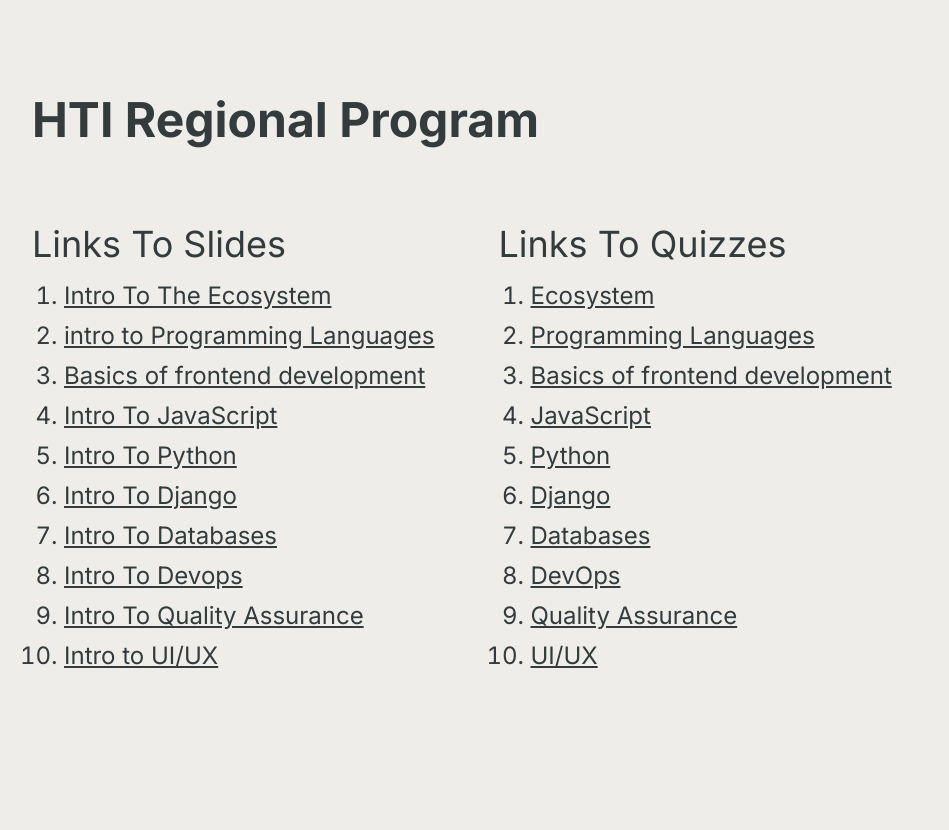
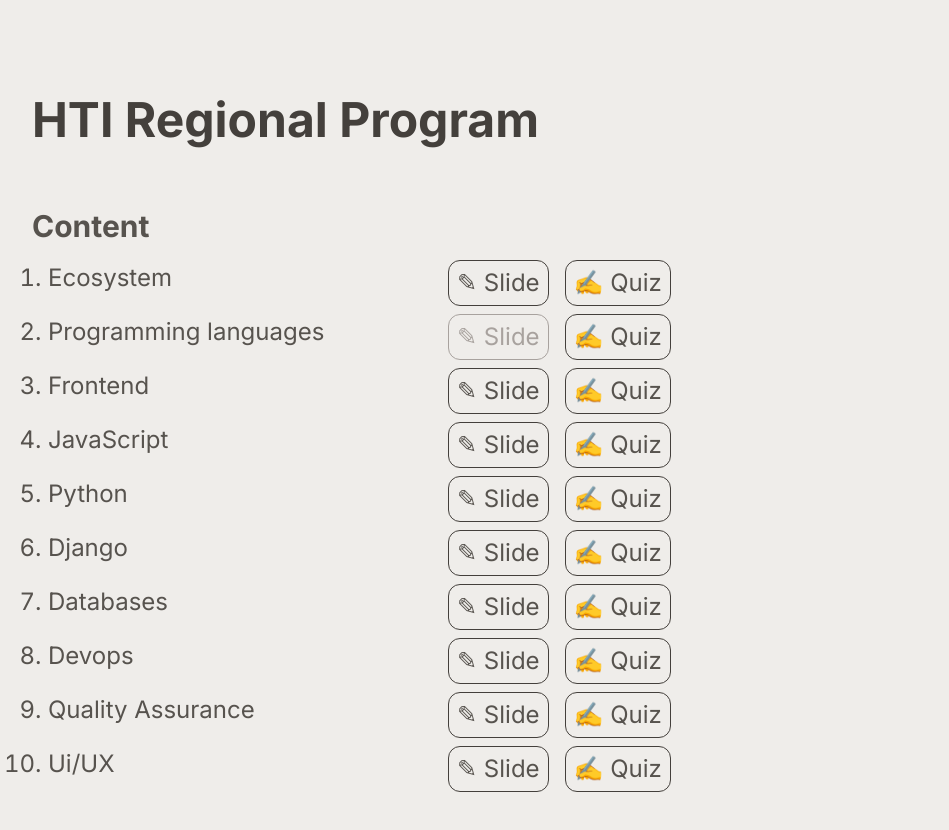
Before and after one commit to sabovyan/aca_intro_js, a Next.js app: page / in a window 1280 px wide. Shown: the whole page, without its empty margins (0-949 px from the left). Before the commit the page ends 800 px from the top, so only its background shows below. Built offline with nearby package versions, Linux system fonts and the light colour scheme.

Commit message:
redesign main content

```diff
--- a/app/components/H1.tsx
+++ b/app/components/H1.tsx
@@ -5,7 +5,7 @@ export function H1({
   ...props
 }: DetailedHTMLProps<HTMLAttributes<HTMLHeadingElement>, HTMLHeadingElement>) {
   return (
-    <h1 {...props} className="text-5xl font-bold my-16">
+    <h1 {...props} className="text-5xl font-bold my-16 text-stone-700">
       {children}
     </h1>
   );
--- /dev/null
+++ b/app/page.css
@@ -0,0 +1,3 @@
+.main-nav {
+  font-size: clamp(1rem, 2vw, 1.5rem);
+}
--- a/app/page.tsx
+++ b/app/page.tsx
@@ -1,27 +1,195 @@
+import { SLUGS } from "@/constants/slugs";
 import { H1 } from "./components/H1";
-import { Navigation } from "./components/Navigation";
-import { SLIDES_LINKS, TESTS_LINKS } from "@/constants/links";
+import Link from "next/link";
+import { ButtonHTMLAttributes } from "react";
+import "./page.css";
+
+type SlugValus = (typeof SLUGS)[keyof typeof SLUGS];
+
+type Topic = {
+  title: string;
+  order: number;
+  key: string;
+  status: "draft" | "disabled" | "enabled";
+  linkToSlide:
+    | {
+        url: `/slides/${SlugValus}`;
+        type: "internal";
+      }
+    | {
+        type: "external";
+        url: `https://${string}`;
+      }
+    | null;
+  linkToQuiz: `/form/${SlugValus}`;
+};
+
+const topics: Topic[] = [
+  {
+    title: "Ecosystem",
+    order: 1,
+    key: "Ecosystem",
+    status: "enabled",
+    linkToSlide: {
+      type: "external",
+      url: "https://docs.google.com/presentation/d/1EjCigXk4D4twBmjjLklCgfcdK02EmDmzVn2Vbn0KXl8/edit#slide=id.p",
+    },
+    linkToQuiz: "/form/ecosystem-intro",
+  },
+  {
+    title: "Programming languages",
+    order: 2,
+    key: "Programming_languages",
+    status: "enabled",
+    linkToSlide: null,
+    linkToQuiz: "/form/programming-languages-intro",
+  },
+  {
+    title: "Frontend",
+    order: 3,
+    key: "Frontend",
+    status: "enabled",
+    linkToSlide: {
+      type: "external",
+      url: "https://docs.google.com/presentation/d/1skXNgJp7npGPOyZlIUAs6BjMt3ig_q7KH8Xkftr6IQg/edit#slide=id.ge8c1253736_0_59",
+    },
+    linkToQuiz: "/form/frontend-intro",
+  },
+  {
+    title: "JavaScript",
+    order: 4,
+    key: "Js",
+    status: "enabled",
+    linkToSlide: { type: "internal", url: "/slides/js-intro" },
+    linkToQuiz: "/form/js-intro",
+  },
+  {
+    title: "Python",
+    order: 5,
+    key: "Py",
+    status: "enabled",
+    linkToSlide: { type: "internal", url: "/slides/py-intro" },
+    linkToQuiz: "/form/py-intro",
+  },
+  {
+    title: "Django",
+    order: 6,
+    key: "Django",
+    status: "enabled",
+    linkToSlide: { type: "internal", url: "/slides/django-intro" },
+    linkToQuiz: "/form/django-intro",
+  },
+  {
+    title: "Databases",
+    order: 7,
+    key: "Db",
+    status: "enabled",
+    linkToSlide: { type: "internal", url: "/slides/db-intro" },
+    linkToQuiz: "/form/db-intro",
+  },
+  {
+    title: "Devops",
+    order: 8,
+    key: "Devops",
+    status: "enabled",
+    linkToSlide: { type: "internal", url: "/slides/devops-intro" },
+    linkToQuiz: "/form/devops-intro",
+  },
+  {
+    title: "Quality Assurance",
+    order: 9,
+    key: "Qa",
+    status: "enabled",
+    linkToSlide: {
+      type: "internal",
+
+      url: "/slides/qa-intro",
+    },
+    linkToQuiz: "/form/qa-intro",
+  },
+  {
+    title: "Ui/UX",
+    order: 10,
+    key: "Uiux",
+    status: "draft",
+    linkToSlide: {
+      type: "internal",
+
+      url: "/slides/uiux-intro",
+    },
+    linkToQuiz: "/form/uiux-intro",
+  },
+];
 
 export default function Home() {
   return (
     <main className="p-8">
       <H1>HTI Regional Program</H1>
-      <div className="flex gap-8 flex-col lg:flex-row">
-        <section>
-          <Navigation
-            links={SLIDES_LINKS}
-            heading="Links To Slides"
-            listType="ol"
-          />
-        </section>
-        <section>
-          <Navigation
-            links={TESTS_LINKS}
-            heading="Links To Quizzes"
-            listType="ol"
-          />
-        </section>
-      </div>
+      <nav className="text-stone-600 main-nav">
+        <h2 className="text-3xl mb-4 font-bold">Content</h2>
+        <ol className="list-decimal ml-4">
+          {topics.map((topic) => {
+            return (
+              <li key={topic.key}>
+                <div className="flex gap-4 mb-2">
+                  <span
+                    title={topic.title}
+                    className="w-3/4 lg:w-96 overflow-hidden text-nowrap text-ellipsis"
+                  >
+                    {topic.title}
+                  </span>
+                  <div className="flex gap-4">
+                    <NavigationLink
+                      url={topic.linkToSlide?.url}
+                      type={topic.linkToSlide?.type}
+                    />
+                    <Link href={topic.linkToQuiz} title="Quiz">
+                      <ButtonForLink>&#9997; Quiz</ButtonForLink>
+                    </Link>
+                  </div>
+                </div>
+              </li>
+            );
+          })}
+        </ol>
+      </nav>
     </main>
   );
 }
+
+function NavigationLink({
+  url,
+  type,
+}: {
+  url?: string;
+  type?: "internal" | "external";
+}) {
+  if (!url) {
+    return (
+      <ButtonForLink disabled title="Not Available">
+        &#9998; Slide
+      </ButtonForLink>
+    );
+  }
+
+  if (type === "internal") {
+    <Link href={url}>
+      <ButtonForLink>&#9998; Slide</ButtonForLink>
+    </Link>;
+  }
+
+  return (
+    <a href={url} target="_blank">
+      <ButtonForLink>&#9998; Slide</ButtonForLink>
+    </a>
+  );
+}
+
+function ButtonForLink(props: ButtonHTMLAttributes<HTMLButtonElement>) {
+  return (
+    <button
+      {...props}
+      className="min-w-14 border border-stone-700 py-1 px-2 rounded-xl bor disabled:text-stone-400 disabled:border-stone-400 disabled:cursor-not-allowed text-nowrap"
+    />
+  );
+}
```
